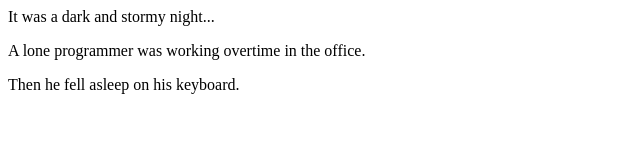
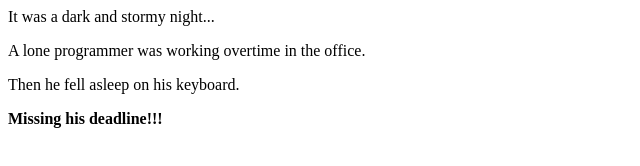
Before and after one commit to johnburfor/fireside-story, a plain HTML site: page index.html in a window 1280 px wide. Shown: the whole page, without its empty margins (0-640 px from the left). Drawn offline with Linux system fonts and the light colour scheme.

Commit message:
added fourth line of story

```diff
--- a/index.html
+++ b/index.html
@@ -3,5 +3,6 @@
     <p>It was a dark and stormy night...</p>
     <p>A lone programmer was working overtime in the office.</p>
     <p>Then he fell asleep on his keyboard.</p>
+    <strong>Missing his deadline!!!</strong>
   </body>
 </html>
```
